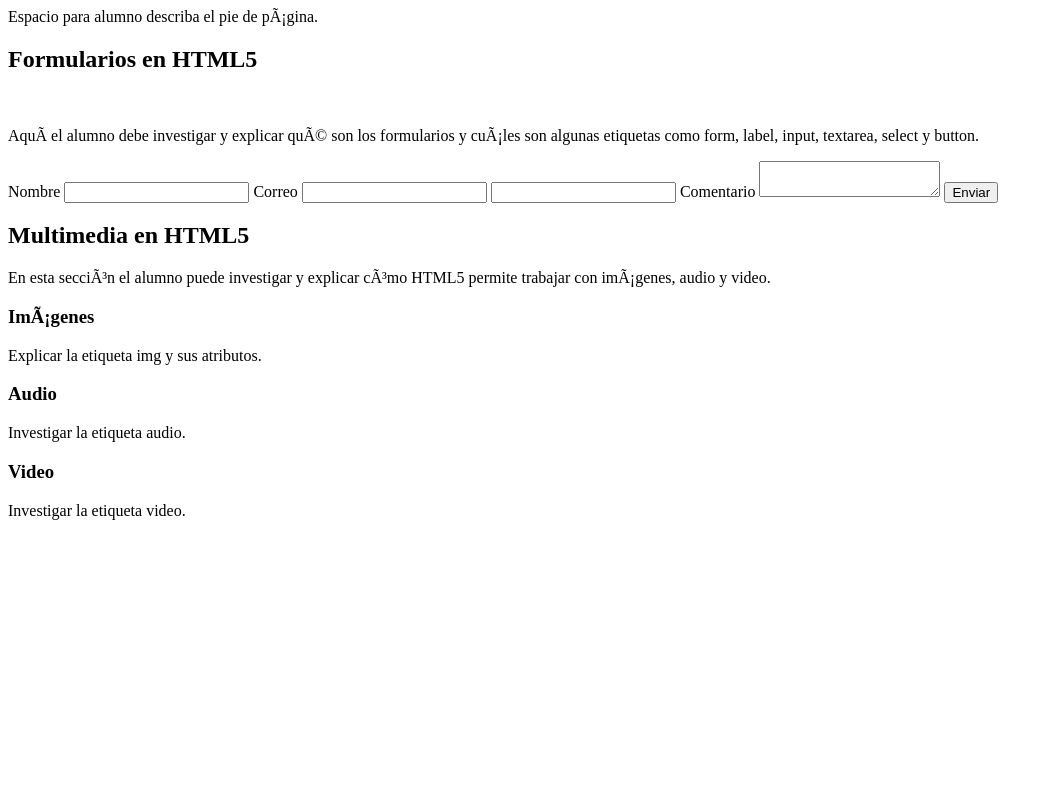
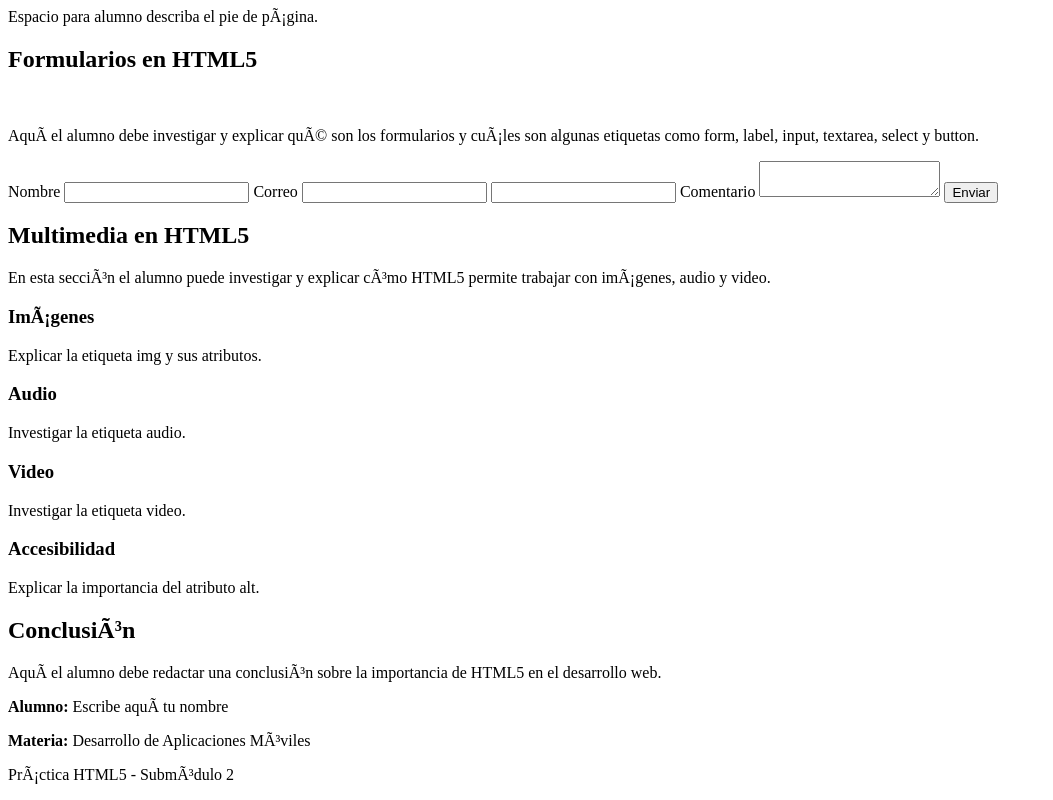
Before and after one commit to jesus212san-star/practica_html5, a plain HTML site: page index.html in a window 1280 px wide. Shown: the part 1229-2029 px from the top of the page, without its empty margins (0-1053 px from the left). Before the commit the page ends 1765 px from the top, so only its background shows below. Drawn offline with Linux system fonts and the light colour scheme.

Commit message:
Update index.html

```diff
--- a/index.html
+++ b/index.html
@@ -180,11 +180,31 @@ con imágenes, audio y video.
 <h3>Video</h3>
 <p>Investigar la etiqueta video.</p>
 </div>
+<div class="mini-card">
+    <h3>Accesibilidad</h3>
+    <p>Explicar la importancia del atributo alt.</p>
+</div>
+</div>
+</article>
+</section>
 
-</article>
+<section id="conclusion" class="section">
+    <article class="card">
+        <h2>Conclusión</h2>
+        <p>
+            Aquí el alumno debe redactar una conclusión sobre la importancia de HTML5 en el desarrollo web.
+        </p>
+        <p><strong>Alumno:</strong> Escribe aquí tu nombre</p>
+        <p><strong>Materia:</strong> Desarrollo de Aplicaciones Móviles</p>
+    </article>
 </section>
 
 </main>
 
+<footer class="footer">
+    <p>Práctica HTML5 - Submódulo 2</p>
+</footer>
+
+<script src="js/app.js"></script>
 </body>
 </html>
```
